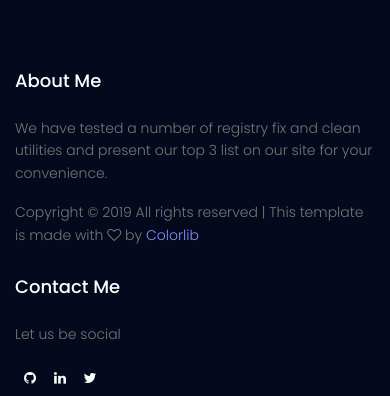
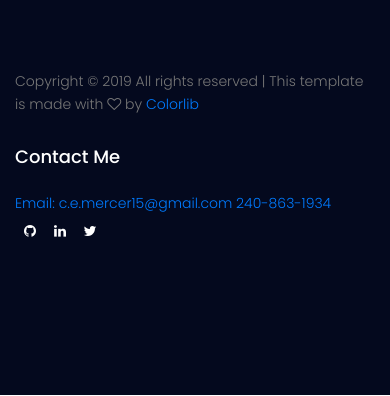
Before and after one commit to WildestDeuce/Updated-Portolio, a plain HTML site: page index.html in a window 390 px wide. Shown: the part 4777-5173 px from the top of the page. Drawn offline with nearby package versions, Linux system fonts and the light colour scheme; some packages are replaced by stand-ins of ours; files whose address does not match are found by name.

Commit message:
added email and phone links to contacts

```diff
--- a/index.html
+++ b/index.html
@@ -248,7 +248,8 @@
 							<div class="relative">
 								<div class="thumb">
 									<div class="overlay overlay-bg"></div>
-									<img class="image img-fluid" src="personal/img/joke-trivia.PNG" alt="joke-screenshot">
+									<img class="image img-fluid" src="personal/img/joke-trivia.PNG"
+										alt="joke-screenshot">
 								</div>
 								<a href="./img/p2.jpg" class="img-pop-up">
 									<div class="middle">
@@ -387,12 +388,12 @@
 			<div class="row">
 				<div class="col-lg-5 col-md-6 col-sm-6">
 					<div class="single-footer-widget">
-						<h4>About Me</h4>
+						<!-- <h4>About Me</h4>
 						<p>
 							We have tested a number of registry fix and clean utilities and present our top 3 list on
 							our site for your convenience.
 						</p>
-						<p class="footer-text">
+						<p class="footer-text"> -->
 						<!-- Link back to Colorlib can't be removed. Template is licensed under CC BY 3.0. -->
 						Copyright &copy;
 						<script>document.write(new Date().getFullYear());</script> All rights reserved | This
@@ -406,7 +407,10 @@
 				<div class="col-lg-2 col-md-6 col-sm-6 social-widget">
 					<div class="single-footer-widget">
 						<h4>Contact Me</h4>
-						<p>Let us be social</p>
+						<a href="mailto:c.e.mercer15@gmail.com">Email: c.e.mercer15@gmail.com
+							<a href="tel:+240-863-1934">240-863-1934
+						</a>
+
 						<div class="footer-social d-flex align-items-center">
 							<a href="https://github.com/WildestDeuce"><i class="fa fa-github"></i></a>
 
```
Lines whose indentation alone changed are shown as unchanged.
